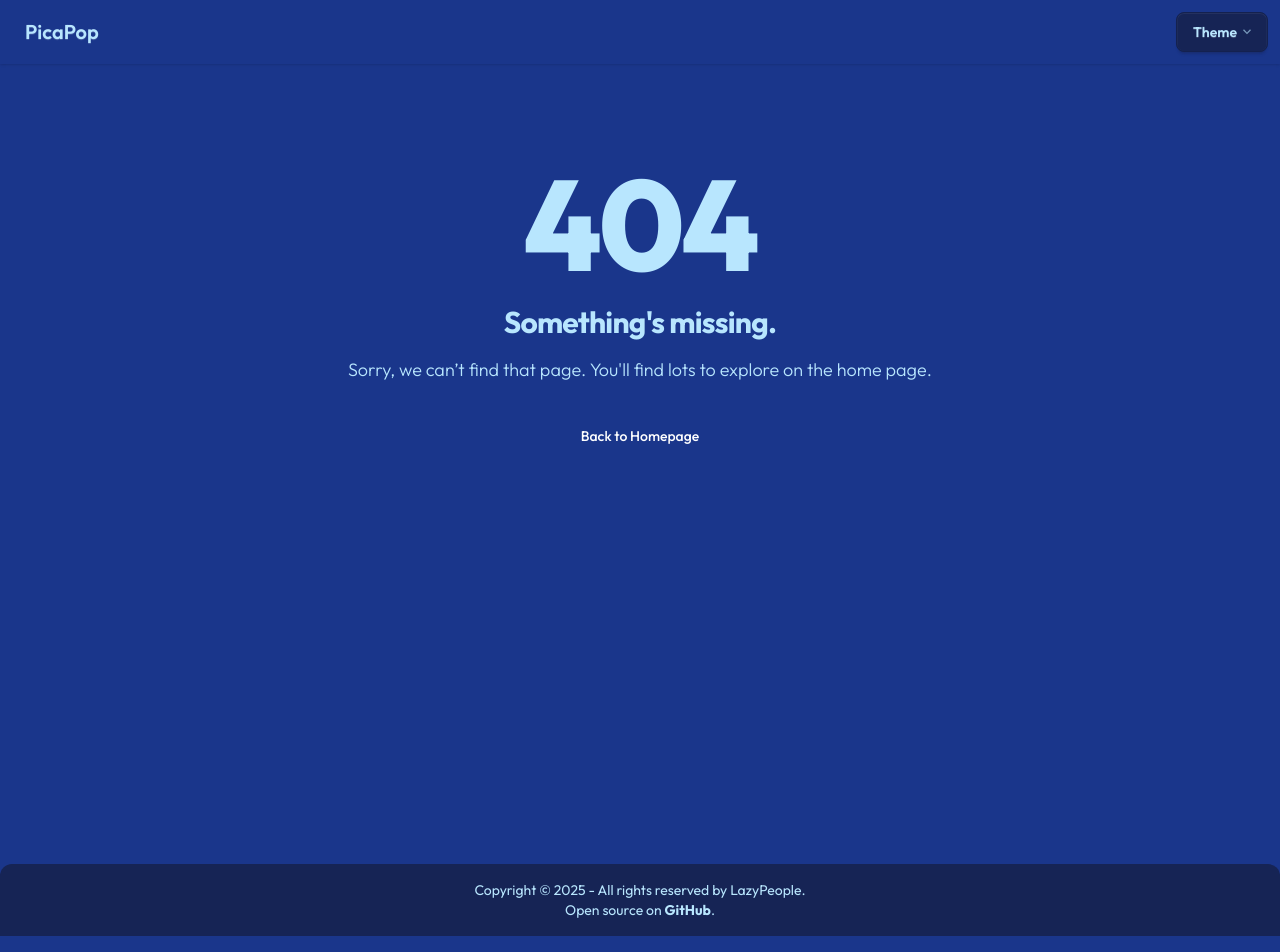
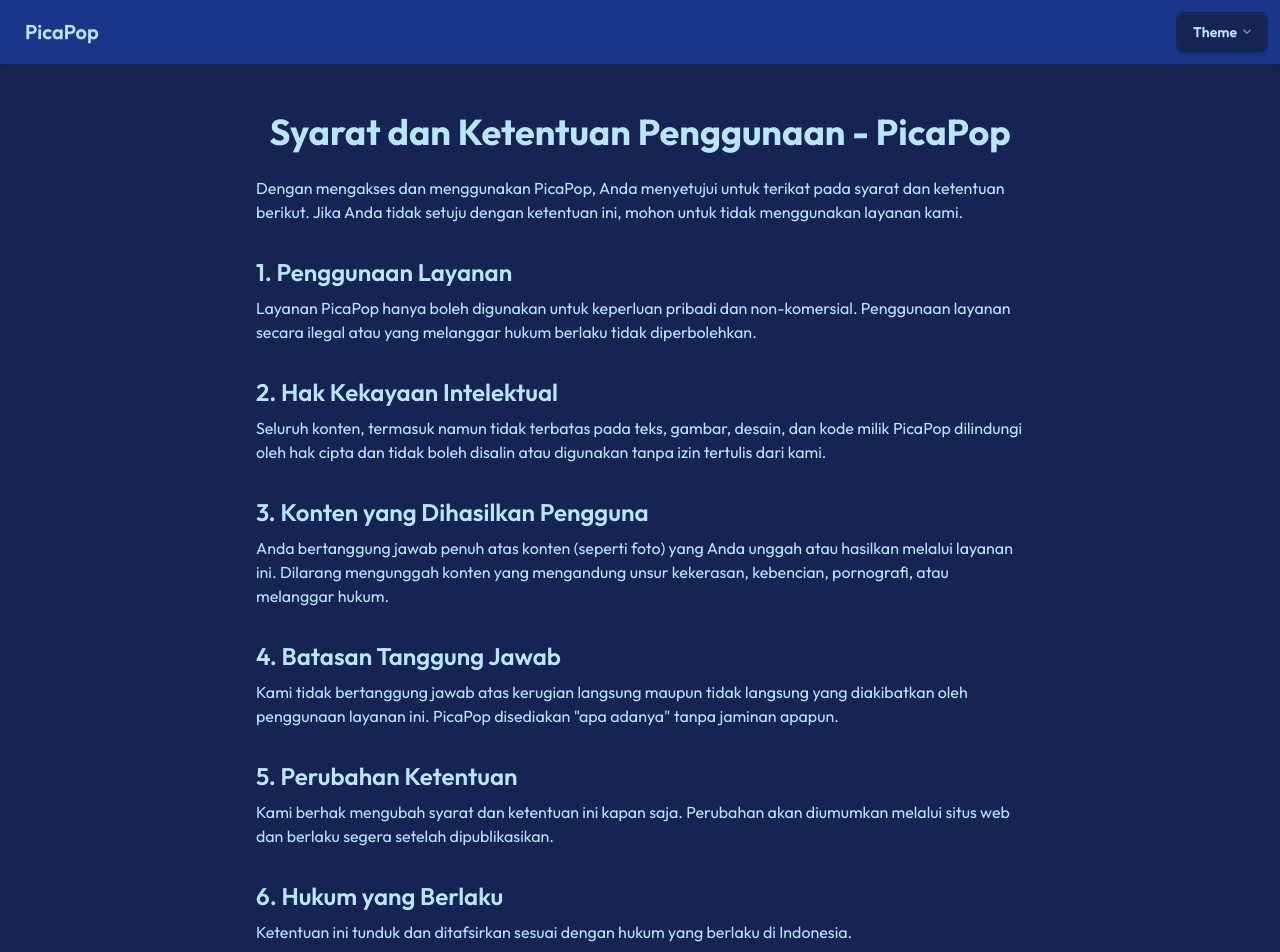
Before and after one commit to AnggaaIs/picapop, a Next.js app: page /terms-of-use in a window 1280 px wide. Before the commit this address had no page. Shown: the top 952 px of the page. Built offline with nearby package versions, Linux system fonts and the light colour scheme.

Commit message:
feat: add terms of use page for PicaPop

```diff
--- /dev/null
+++ b/src/app/terms-of-use/page.tsx
@@ -0,0 +1,88 @@
+import React from "react";
+import type { Metadata } from "next";
+
+export const metadata: Metadata = {
+  title: "Syarat dan Ketentuan Penggunaan",
+  description:
+    "Baca syarat dan ketentuan penggunaan layanan PicaPop sebelum menggunakan platform kami.",
+  openGraph: {
+    title: "Syarat dan Ketentuan - PicaPop",
+    description: "Ketahui hak dan tanggung jawab Anda saat menggunakan layanan PicaPop.",
+    type: "website",
+    url: "https://picapop.my.id/terms-of-use",
+    images: [
+      {
+        url: "/picapop.png",
+        width: 1200,
+        height: 630,
+        alt: "PicaPop - Fun & Creative Photo Booth",
+      },
+    ],
+  },
+  twitter: {
+    title: "Syarat dan Ketentuan - PicaPop",
+    description: "Ketahui hak dan tanggung jawab Anda saat menggunakan layanan PicaPop.",
+    images: ["/twitter-image.png"],
+    card: "summary_large_image",
+  },
+};
+
+const TermsOfUse = () => {
+  return (
+    <div className="bg-base-200 min-h-screen px-6 py-12 text-base-content">
+      <div className="max-w-3xl mx-auto">
+        <h1 className="text-4xl font-bold mb-6 text-center">Syarat dan Ketentuan Penggunaan - PicaPop</h1>
+
+        <p className="mb-4">
+          Dengan mengakses dan menggunakan PicaPop, Anda menyetujui untuk terikat pada syarat
+          dan ketentuan berikut. Jika Anda tidak setuju dengan ketentuan ini, mohon untuk tidak
+          menggunakan layanan kami.
+        </p>
+
+        <h2 className="text-2xl font-semibold mt-8 mb-2">1. Penggunaan Layanan</h2>
+        <p className="mb-4">
+          Layanan PicaPop hanya boleh digunakan untuk keperluan pribadi dan non-komersial.
+          Penggunaan layanan secara ilegal atau yang melanggar hukum berlaku tidak diperbolehkan.
+        </p>
+
+        <h2 className="text-2xl font-semibold mt-8 mb-2">2. Hak Kekayaan Intelektual</h2>
+        <p className="mb-4">
+          Seluruh konten, termasuk namun tidak terbatas pada teks, gambar, desain, dan kode
+          milik PicaPop dilindungi oleh hak cipta dan tidak boleh disalin atau digunakan tanpa
+          izin tertulis dari kami.
+        </p>
+
+        <h2 className="text-2xl font-semibold mt-8 mb-2">3. Konten yang Dihasilkan Pengguna</h2>
+        <p className="mb-4">
+          Anda bertanggung jawab penuh atas konten (seperti foto) yang Anda unggah atau hasilkan
+          melalui layanan ini. Dilarang mengunggah konten yang mengandung unsur kekerasan,
+          kebencian, pornografi, atau melanggar hukum.
+        </p>
+
+        <h2 className="text-2xl font-semibold mt-8 mb-2">4. Batasan Tanggung Jawab</h2>
+        <p className="mb-4">
+          Kami tidak bertanggung jawab atas kerugian langsung maupun tidak langsung yang
+          diakibatkan oleh penggunaan layanan ini. PicaPop disediakan "apa adanya" tanpa
+          jaminan apapun.
+        </p>
+
+        <h2 className="text-2xl font-semibold mt-8 mb-2">5. Perubahan Ketentuan</h2>
+        <p className="mb-4">
+          Kami berhak mengubah syarat dan ketentuan ini kapan saja. Perubahan akan diumumkan
+          melalui situs web dan berlaku segera setelah dipublikasikan.
+        </p>
+
+        <h2 className="text-2xl font-semibold mt-8 mb-2">6. Hukum yang Berlaku</h2>
+        <p className="mb-4">
+          Ketentuan ini tunduk dan ditafsirkan sesuai dengan hukum yang berlaku di Indonesia.
+        </p>
+
+        <p className="mt-8 text-sm text-gray-500">
+          Terakhir diperbarui: April 2025
+        </p>
+      </div>
+    </div>
+  );
+};
+
+export default TermsOfUse;
```
